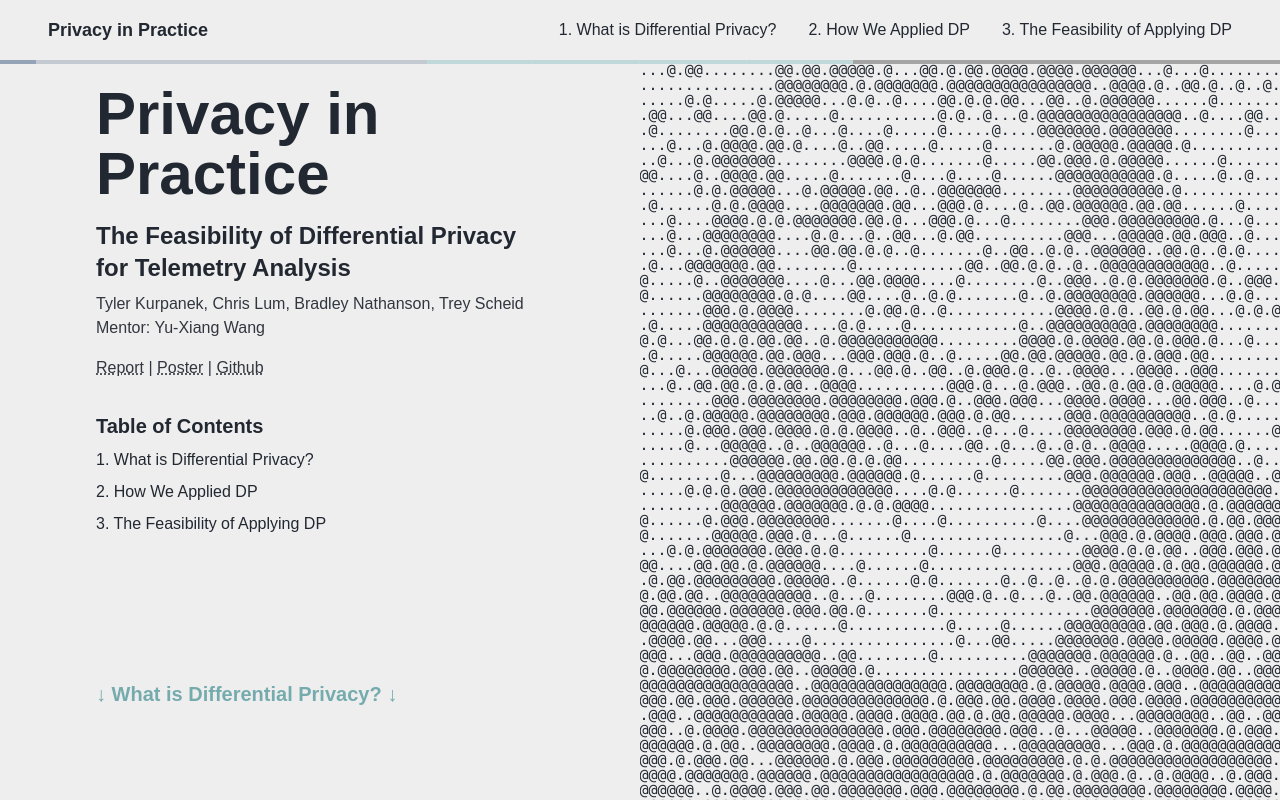
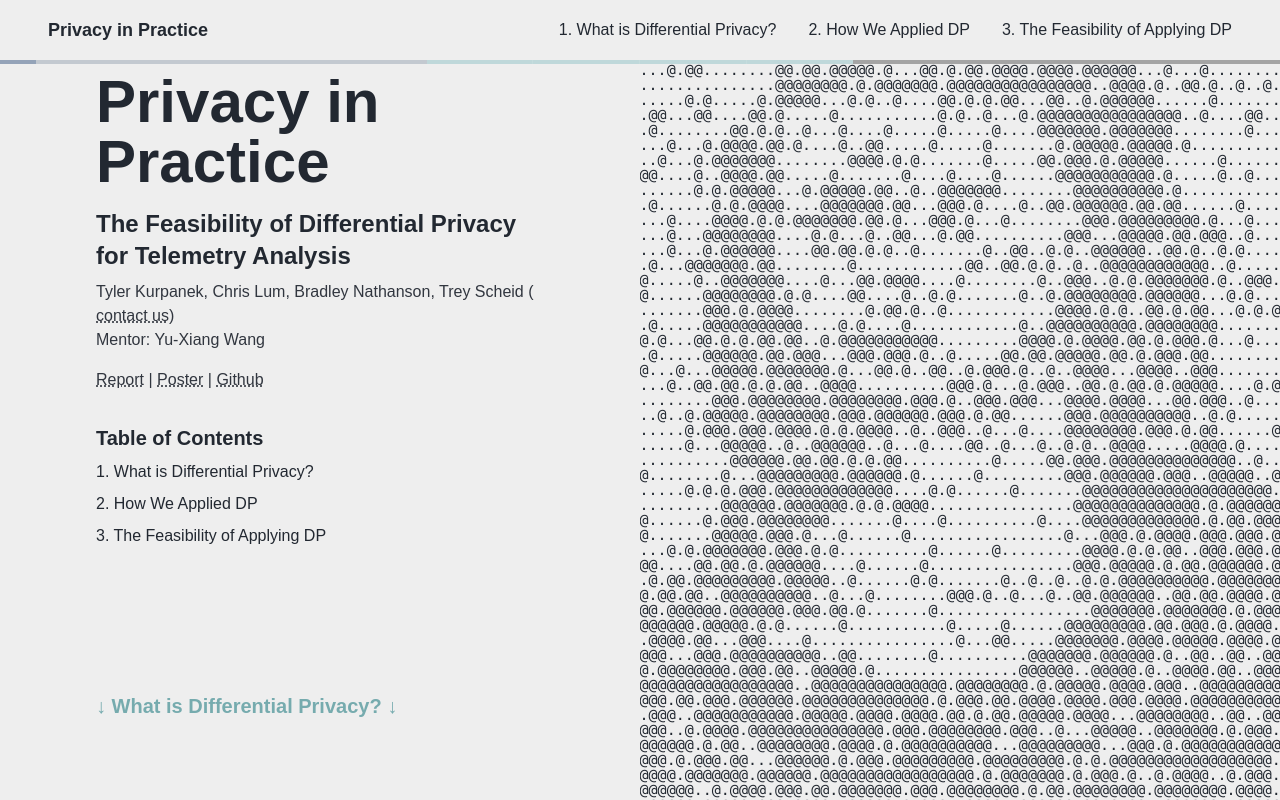
Before and after one commit to Trey-Scheid/privacy-in-practice, a Next.js app: page / in a window 1280 px wide. Built offline with nearby package versions, Linux system fonts and the light colour scheme.

Commit message:
contact modal

```diff
--- /dev/null
+++ b/src/components/hero/ContactModal.tsx
@@ -0,0 +1,90 @@
+import { XMarkIcon } from "@heroicons/react/24/outline";
+import Image from "next/image";
+import Link from "next/link";
+import contactsData from "@/data/contacts.json";
+import { getPublicPath } from "@/lib/utils";
+
+interface ContactModalProps {
+  isOpen: boolean;
+  onClose: () => void;
+}
+
+export function ContactModal({ isOpen, onClose }: ContactModalProps) {
+  if (!isOpen) return null;
+
+  return (
+    <div
+      className="fixed inset-0 bg-black bg-opacity-50 z-50 flex items-center justify-center"
+      onClick={onClose}
+    >
+      <div
+        className="bg-white rounded-lg p-8 max-w-4xl w-full mx-4 relative"
+        onClick={(e) => e.stopPropagation()}
+      >
+        {/* Close button */}
+        <button
+          onClick={onClose}
+          className="absolute top-4 right-4 text-primary-gray hover:text-accent transition-colors"
+        >
+          <XMarkIcon className="w-6 h-6" />
+        </button>
+
+        <h2 className="text-2xl font-bold mb-8 text-center">Contact Us</h2>
+
+        {/* 2x2 Grid */}
+        <div className="grid grid-cols-1 md:grid-cols-2 gap-8">
+          {contactsData.contacts.map((contact) => (
+            <div key={contact.name} className="flex items-start space-x-4">
+              {/* Profile Picture */}
+              <div className="w-24 h-24 rounded-full overflow-hidden flex-shrink-0">
+                <Image
+                  src={getPublicPath(contact.image)}
+                  alt={`${contact.name}'s profile`}
+                  width={96}
+                  height={96}
+                  className="w-full h-full object-cover"
+                />
+              </div>
+
+              {/* Contact Information */}
+              <div className="flex-1">
+                <h3 className="font-bold text-lg mb-2">{contact.name}</h3>
+                <div className="space-y-1">
+                  <p className="text-primary-gray">{contact.email}</p>
+                  <div className="flex flex-wrap gap-2">
+                    <Link
+                      href={contact.github}
+                      target="_blank"
+                      rel="noopener noreferrer"
+                      className="text-accent hover:text-primary-gray transition-colors"
+                    >
+                      GitHub
+                    </Link>
+                    <Link
+                      href={contact.linkedin}
+                      target="_blank"
+                      rel="noopener noreferrer"
+                      className="text-accent hover:text-primary-gray transition-colors"
+                    >
+                      LinkedIn
+                    </Link>
+                    {contact.website && (
+                      <Link
+                        href={contact.website}
+                        target="_blank"
+                        rel="noopener noreferrer"
+                        className="text-accent hover:text-primary-gray transition-colors"
+                      >
+                        Website
+                      </Link>
+                    )}
+                  </div>
+                </div>
+              </div>
+            </div>
+          ))}
+        </div>
+      </div>
+    </div>
+  );
+}
--- a/src/components/hero/Hero.tsx
+++ b/src/components/hero/Hero.tsx
@@ -1,4 +1,6 @@
 import Link from "next/link";
+import { useState } from "react";
+import { ContactModal } from "./ContactModal";
 
 interface HeroProps {
   titleRef: (node?: Element | null | undefined) => void;
@@ -15,7 +17,10 @@ export function Hero({
   methodsRef,
   discussionRef,
 }: HeroProps) {
+  const [isContactModalOpen, setIsContactModalOpen] = useState(false);
+
   return (
+    <>
       <section
         ref={titleRef}
         className="h-screen snap-start flex flex-col justify-center p-12"
@@ -26,7 +31,14 @@ export function Hero({
         </h2>
         <div className="mb-8">
           <p className="text-primary-gray">
-          Tyler Kurpanek, Chris Lum, Bradley Nathanson, Trey Scheid
+            Tyler Kurpanek, Chris Lum, Bradley Nathanson, Trey Scheid (
+            <button
+              onClick={() => setIsContactModalOpen(true)}
+              className="hover:text-accent transition-colors cursor-pointer decoration-dotted underline"
+            >
+              contact us
+            </button>
+            )
           </p>
           <p className="text-primary-gray">Mentor: Yu-Xiang Wang</p>
           <p className="text-primary-gray mt-4">
@@ -87,5 +99,11 @@ export function Hero({
           </h2>
         </div>
       </section>
+
+      <ContactModal
+        isOpen={isContactModalOpen}
+        onClose={() => setIsContactModalOpen(false)}
+      />
+    </>
   );
 }
--- /dev/null
+++ b/src/data/contacts.json
@@ -0,0 +1,33 @@
+{
+  "contacts": [
+    {
+      "name": "Tyler Kurpanek",
+      "email": "tkurpane@ucsd.edu",
+      "github": "https://github.com/tylerkurpanek",
+      "linkedin": "https://linkedin.com/in/username",
+      "image": "tyler-profile.jpg"
+    },
+    {
+      "name": "Chris Lum",
+      "email": "lum@ucsd.edu",
+      "github": "https://github.com/ch-lum",
+      "linkedin": "https://linkedin.com/in/ch-lum",
+      "website": "https://ch-lum.me",
+      "image": "chris-profile.jpg"
+    },
+    {
+      "name": "Bradley Nathanson",
+      "email": "bnathanson@ucsd.edu",
+      "github": "https://github.com/Brqdley",
+      "linkedin": "https://linkedin.com/in/username",
+      "image": "bradley-profile.jpg"
+    },
+    {
+      "name": "Trey Scheid",
+      "email": "tkurpane@ucsd.edu",
+      "github": "https://github.com/trey-scheid",
+      "linkedin": "https://linkedin.com/in/username",
+      "image": "trey-profile.jpg"
+    }
+  ]
+}
```
Also changed, not shown: public/chris-profile.JPG (added), public/lr_pval_1.png (added). Lines whose indentation alone changed are shown as unchanged.
